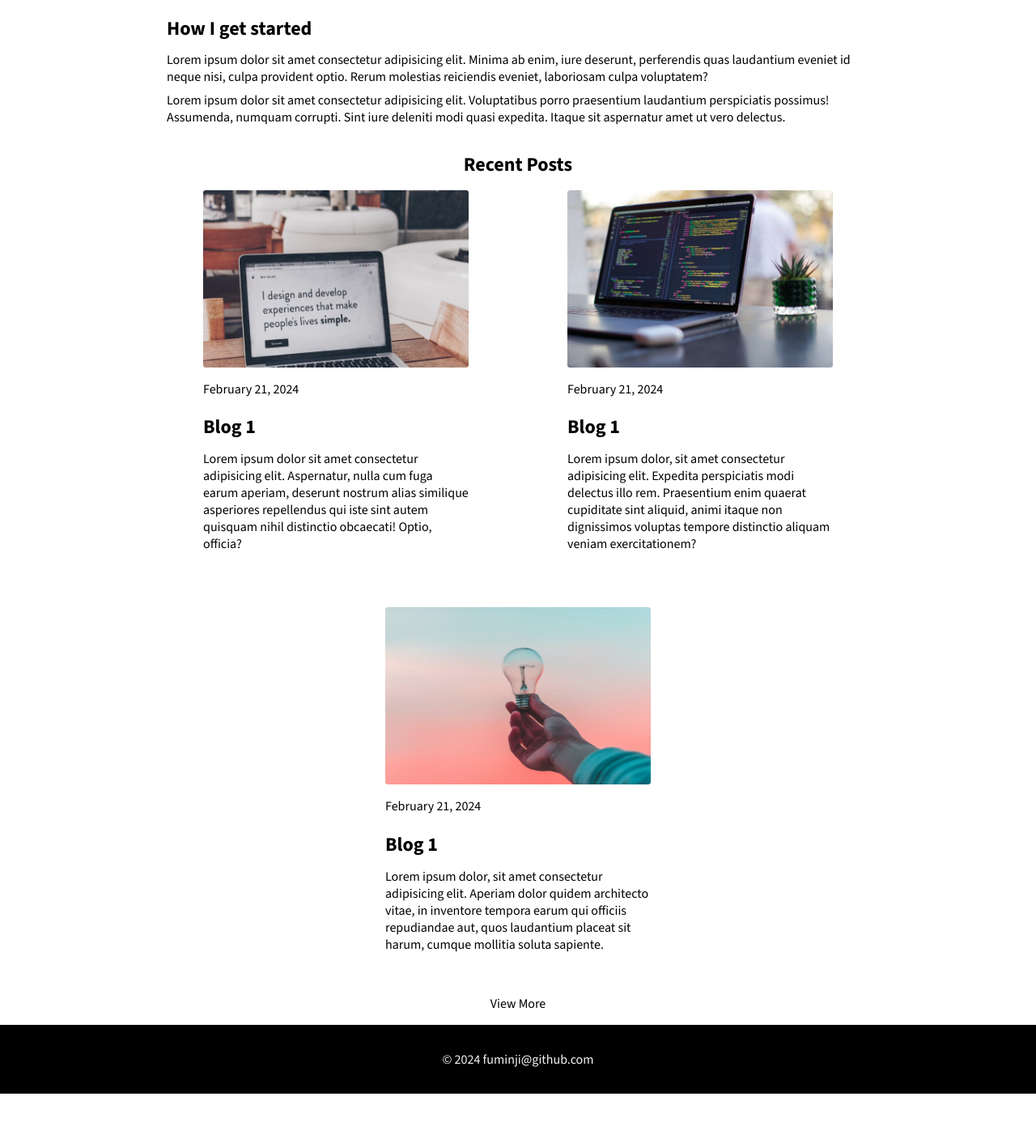
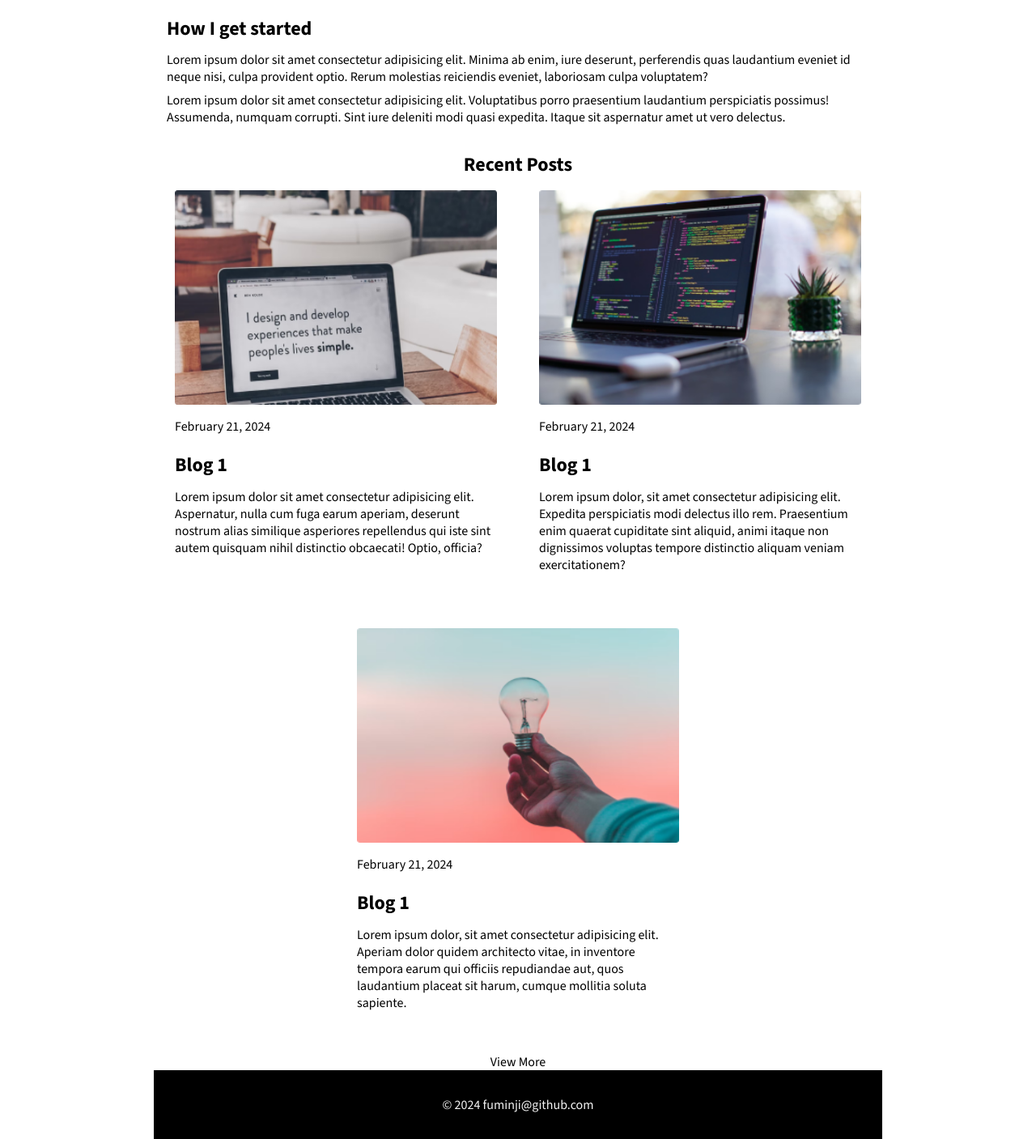
Before and after one commit to fuminji/learning-journal, a plain HTML site: page about.html in a window 1280 px wide. Shown: the part 528-1935 px from the top of the page at 81% size. Before the commit the page ends 1879 px from the top, so only its background shows below. Drawn offline with nearby package versions, Linux system fonts and the light colour scheme.

Commit message:
refixed about page layout

```diff
--- a/about.html
+++ b/about.html
@@ -49,19 +49,19 @@
         <h2>Recent Posts</h2>
     </section>
     <section class="section-container">
-        <div class="article">
+        <div class="article container">
             <img src="images/article-image-01.png" alt="">
             <p>February 21, 2024</p>
             <h1>Blog 1</h1>
             <p>Lorem ipsum dolor sit amet consectetur adipisicing elit. Aspernatur, nulla cum fuga earum aperiam, deserunt nostrum alias similique asperiores repellendus qui iste sint autem quisquam nihil distinctio obcaecati! Optio, officia?</p>
         </div>
-        <div class="article">
+        <div class="article container">
             <img src="images/blog-image-06.png" alt="">
             <p>February 21, 2024</p>
             <h1>Blog 1</h1>
             <p>Lorem ipsum dolor, sit amet consectetur adipisicing elit. Expedita perspiciatis modi delectus illo rem. Praesentium enim quaerat cupiditate sint aliquid, animi itaque non dignissimos voluptas tempore distinctio aliquam veniam exercitationem?</p>
         </div>
-        <div class="article">
+        <div class="article container">
             <img src="images/blog-image-04.png" alt="">
             <p>February 21, 2024</p>
             <h1>Blog 1</h1>
@@ -71,6 +71,6 @@
     <div class="container btn">
     <button>View More</button>
     </div>
-    <footer> &copy; 2024 fuminji@github.com </footer>
+    <footer class="container"> &copy; 2024 fuminji@github.com </footer>
 </body>
 </html>
```
